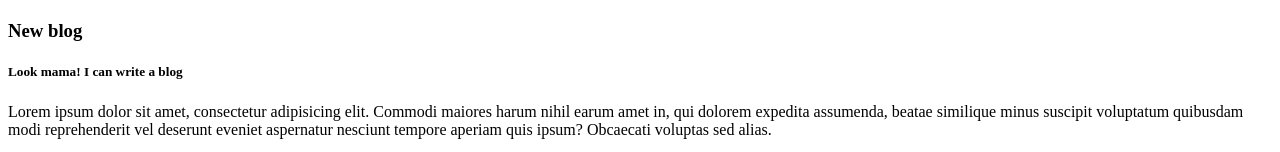
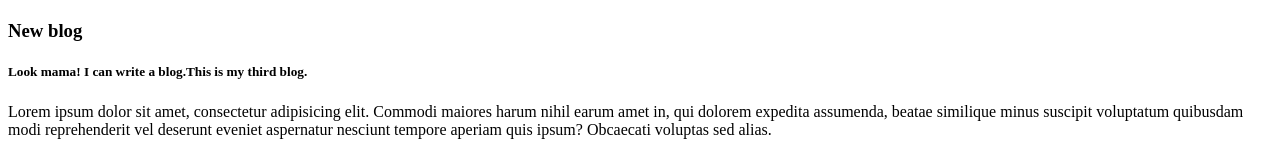
Before and after one commit to ShamimHassan/my-third-repo, a plain HTML site: page index.html in a window 1280 px wide. Shown: the part 1720-1872 px from the top of the page. Drawn offline with Linux system fonts and the light colour scheme.

Commit message:
My credit

```diff
--- a/index.html
+++ b/index.html
@@ -17,7 +17,7 @@
     <img src="Hydrangeas.jpg" alt="Hydrangeas"/>
     <div>
         <h3>New blog</h3>
-        <h5>Look mama! I can write a blog</h5>
+        <h5>Look mama! I can write a blog.This is my third blog.</h5>
         <p>Lorem ipsum dolor sit amet, consectetur adipisicing elit. Commodi maiores harum nihil earum amet in, qui dolorem expedita assumenda, beatae similique minus suscipit voluptatum quibusdam modi reprehenderit vel deserunt eveniet aspernatur nesciunt tempore aperiam quis ipsum? Obcaecati voluptas sed alias.</p>
     </div>
 </body>
```
